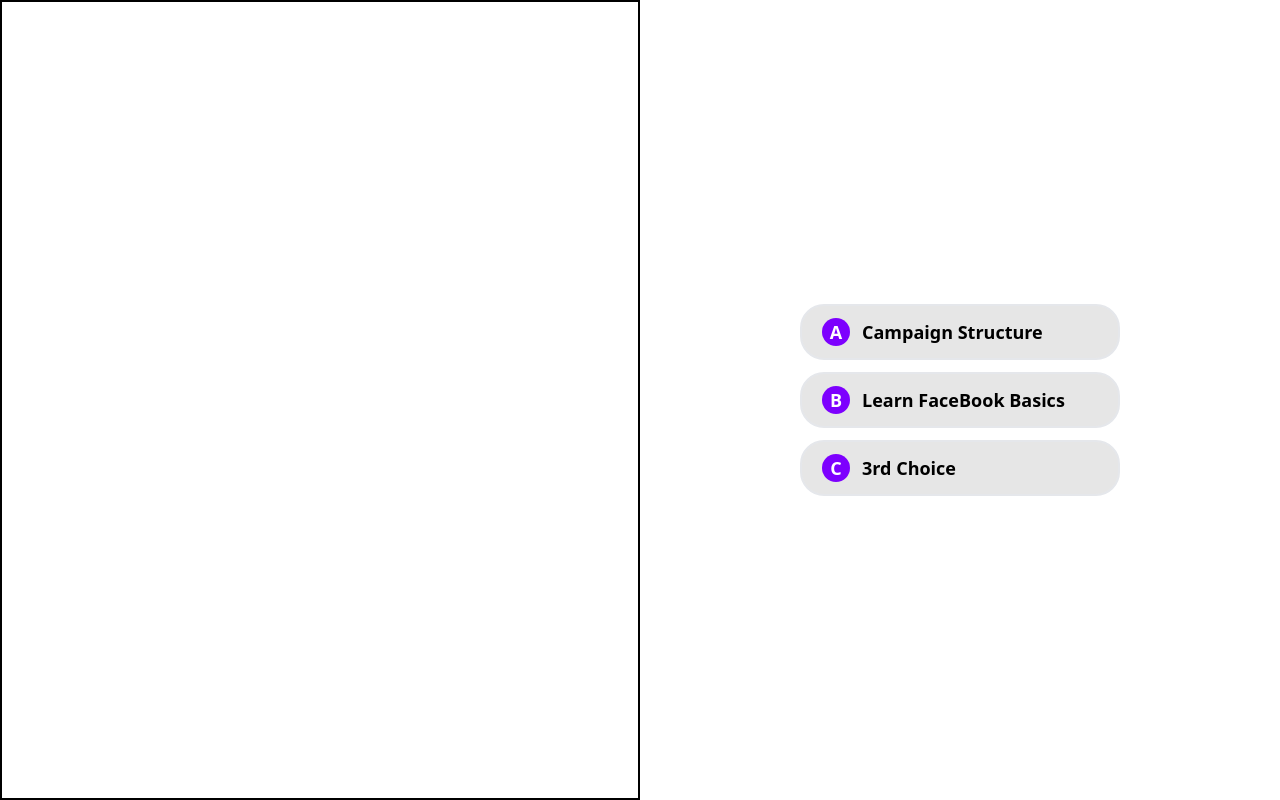
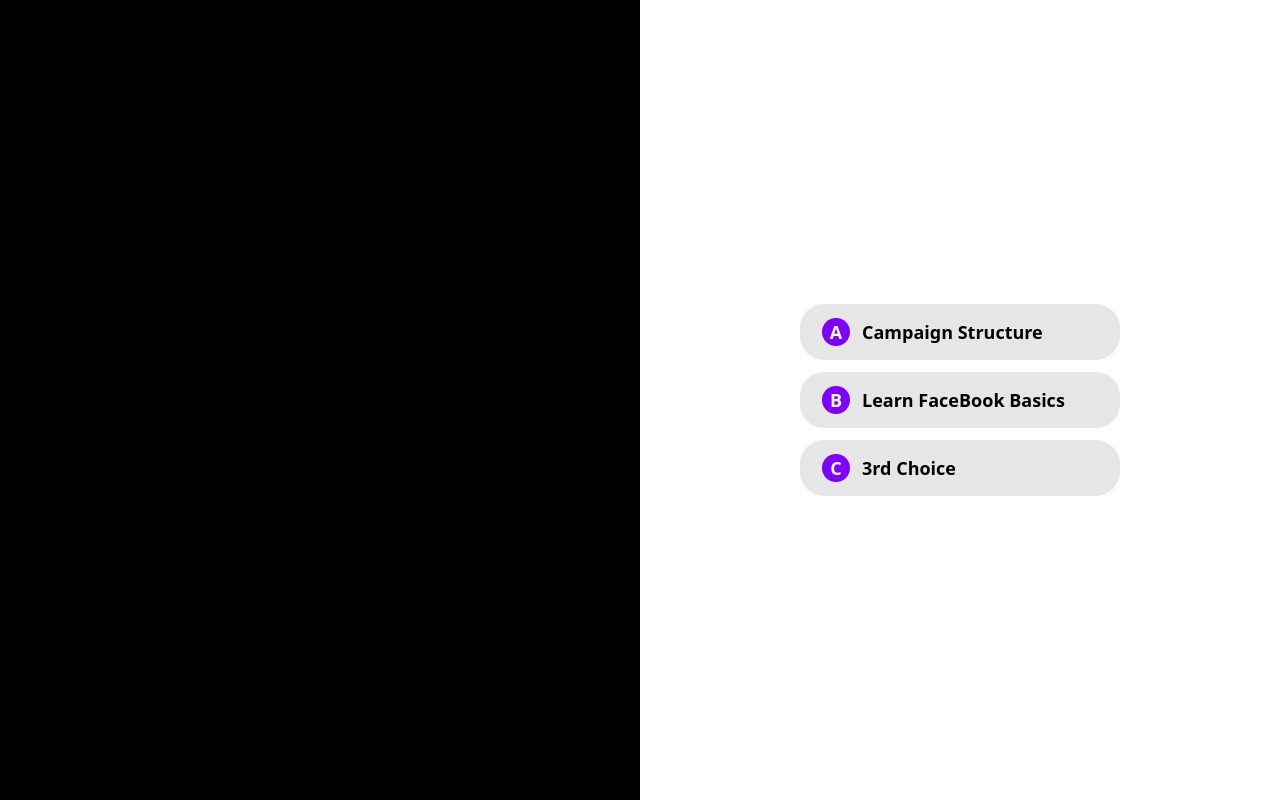
Before and after one commit to imon08/interactive-video, a React (Create React App) app: page / in a window 1280 px wide. Built offline with nearby package versions, Linux system fonts and the light colour scheme.

Commit message:
page transition done

```diff
--- a/package.json
+++ b/package.json
@@ -6,6 +6,7 @@
     "@testing-library/jest-dom": "^5.16.5",
     "@testing-library/react": "^13.4.0",
     "@testing-library/user-event": "^13.5.0",
+    "framer-motion": "^9.0.1",
     "react": "^18.2.0",
     "react-dom": "^18.2.0",
     "react-router-dom": "^6.8.0",
--- a/src/App.js
+++ b/src/App.js
@@ -1,16 +1,47 @@
+import { Routes, Route, useLocation } from "react-router-dom";
+import { AnimatePresence, motion } from "framer-motion";
 
-import { BrowserRouter as Router, Routes, Route } from "react-router-dom";
 import Home from "./components/Home";
+import PageA from "./components/PageA";
 
 function App() {
-  return <div className="App">
-    <Router>
-        <Routes>
-          <Route path="/" element={<Home />} />
-
+  const location = useLocation();
+  return (
+    <div className="App">
+      <AnimatePresence>
+        <Routes location={location} key={location.pathname}>
+          <Route exact path="/" element={ <RouteContainer><Home /></RouteContainer>} />
+          <Route exact path="/pageA" element={ <RouteContainer><PageA /></RouteContainer>} />
         </Routes>
-      </Router>
-  </div>;
+      </AnimatePresence>
+    </div>
+  );
 }
 
+const pageVariants = {
+  initial: {
+    opacity: 0,
+    y: "100%",
+  },
+  enter: {
+    opacity: 1,
+    y: "0%",
+  },
+  exit: {
+    opacity: 0,
+    y: "-100%",
+  },
+};
+
+const RouteContainer = ({ children }) => (
+  <motion.div
+    initial="initial"
+    animate="enter"
+    exit="exit"
+    variants={pageVariants}
+  >
+    {children}
+  </motion.div>
+);
+
 export default App;
--- a/src/components/Buttons.js
+++ b/src/components/Buttons.js
@@ -3,7 +3,7 @@
 const Buttons = ({ alphabet, placeholder }) => {
   return (
     <div className="h-18">
-      <div className="flex justify- gap-3 bg-[#1111111A] hover:border-violet-700 border-2 rounded-3xl px-5 py-3 h-14 w-80 text-lg font-semibold ">
+      <div className="flex justify- gap-3 bg-[#1111111A] hover:border-violet-700 border-2 rounded-3xl px-5 py-3 h-14 w-80 text-lg font-semibold active:bg-violet-200 ">
         <p className="bg-[#7d00FE] text-white rounded-3xl h-7 w-7">{alphabet}</p>
         <p>{placeholder}</p>
       </div>
--- a/src/components/Home.js
+++ b/src/components/Home.js
@@ -1,15 +1,18 @@
 import React from "react";
+import { Link } from "react-router-dom";
 import Buttons from "./Buttons";
 
 const Home = () => {
   return (
     <div className="flex justify-evenly h-screen">
-      <div className="w-[50%] border-black border-2"></div>
+      <div className="w-[50%] bg-black"></div>
       <div className="w-[50%] flex flex-col justify-center">
         <div className="text-center flex flex-col items-center gap-3">
+          <Link to="/pageA">
             <Buttons alphabet="A" placeholder="Campaign Structure" />
-            <Buttons alphabet="B" placeholder="Learn FaceBook Basics" />
-            <Buttons alphabet="C" placeholder="3rd Choice" />
+          </Link>
+          <Buttons alphabet="B" placeholder="Learn FaceBook Basics" />
+          <Buttons alphabet="C" placeholder="3rd Choice" />
         </div>
       </div>
     </div>
--- /dev/null
+++ b/src/components/PageA.js
@@ -0,0 +1,18 @@
+import React from "react";
+
+const PageA = () => {
+  return (
+    <div className="flex justify-evenly h-screen">
+      <div className="w-[50%]"></div>
+      <div className="w-[50%] flex flex-col justify-center">
+        <div className="text-center">
+          <button className="border-violet-700 border-2 bg-[#7d00FE] text-xl text-white font-semibold h-20 rounded-3xl px-6 hover:scale-105">
+            Download "Campaign Structure Guide"
+          </button>
+        </div>
+      </div>
+    </div>
+  );
+};
+
+export default PageA;
--- a/src/index.js
+++ b/src/index.js
@@ -1,10 +1,15 @@
-import React from 'react';
-import ReactDOM from 'react-dom/client';
-import './index.css';
-import App from './App';
-const root = ReactDOM.createRoot(document.getElementById('root'));
+import React from "react";
+import ReactDOM from "react-dom/client";
+import { BrowserRouter as Router } from "react-router-dom";
+import "./index.css";
+import App from "./App";
+
+const root = ReactDOM.createRoot(document.getElementById("root"));
+
 root.render(
   <React.StrictMode>
-    <App />
+    <Router>
+      <App />
+    </Router>
   </React.StrictMode>
 );
```
Also changed, not shown: 1 other file (tests, documents, lock files or other folders).
